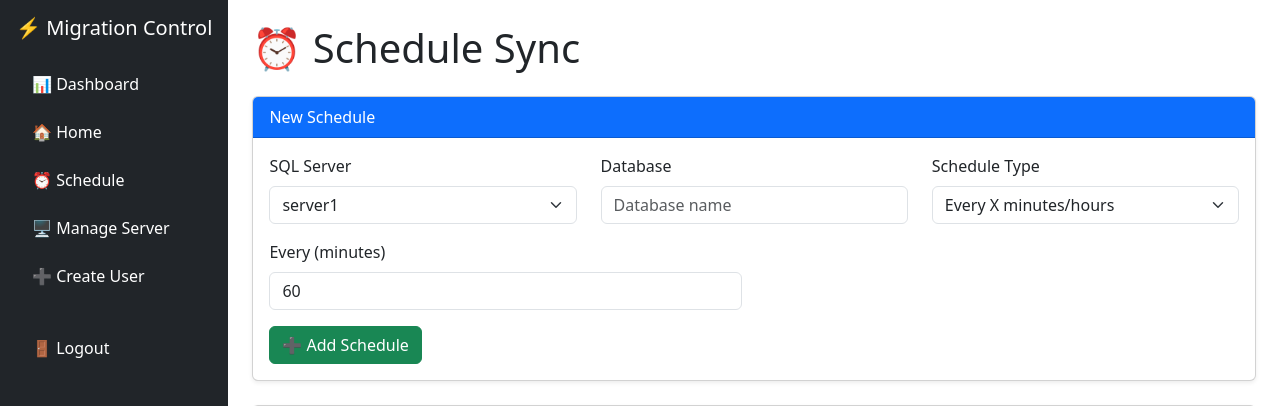
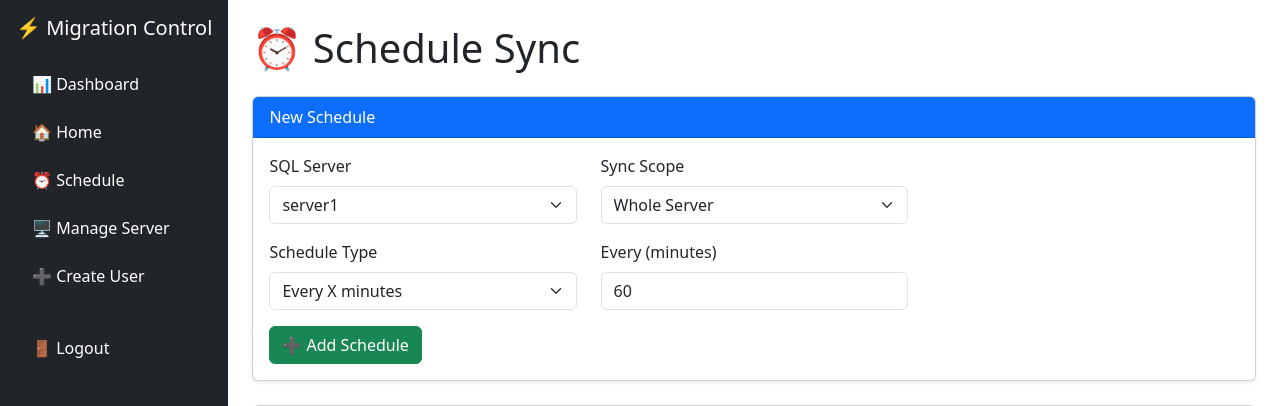
Before and after one commit to saadactin/Nitin_sir, a Flask app: page /schedule in a window 1280 px wide. Shown: the top 406 px of the page. Run offline with Flask 3, Linux system fonts and the light colour scheme; the visitor is signed in with stand-in values (Sample User, id 1); data that the repository does not hold is empty.

Commit message:
sync server feature

```diff
--- a/etl/app.py
+++ b/etl/app.py
@@ -96,6 +96,52 @@ def get_sql_servers_and_databases() -> dict:
             result[server_name] = []
             logging.error(f"❌ Cannot connect to {server_host}: {e}")
     return result
+
+def schedule_job(job_id, server, database=None, interval=None, run_time=None):
+    """Schedule a sync job (whole server or single database)."""
+
+    def job_loop():
+        logging.info(f"[JOB {job_id}] Started for {server}/{database or 'ALL'}")
+        while not stop_flags.get(job_id, False):
+            if interval:
+                # Run job immediately, then wait
+                if database:
+                    run_sync(server, database)   # single DB sync
+                else:
+                    logging.info(f"[JOB {job_id}] Running whole server sync: {server}")
+                    subprocess.run(
+                        [sys.executable, os.path.join(os.path.dirname(__file__), "hybrid_sync.py")],
+                        env={**os.environ, "SELECTED_SERVER": server},
+                        capture_output=True,
+                        text=True
+                    )
+                time.sleep(interval)
+
+            elif run_time:
+                # Wait until the next target time of day
+                now = time.localtime()
+                target_seconds = run_time[0] * 3600 + run_time[1] * 60
+                current_seconds = now.tm_hour * 3600 + now.tm_min * 60 + now.tm_sec
+                sleep_time = (target_seconds - current_seconds) % (24 * 3600)
+                if sleep_time > 0:
+                    time.sleep(sleep_time)
+
+                if not stop_flags.get(job_id, False):
+                    if database:
+                        run_sync(server, database)
+                    else:
+                        logging.info(f"[JOB {job_id}] Running whole server sync: {server}")
+                        subprocess.run(
+                            [sys.executable, os.path.join(os.path.dirname(__file__), "hybrid_sync.py")],
+                            env={**os.environ, "SELECTED_SERVER": server},
+                            capture_output=True,
+                            text=True
+                        )
+        logging.info(f"[JOB {job_id}] Stopped")
+
+    t = threading.Thread(target=job_loop, daemon=True)
+    t.start()
+
 
 # ---------------- Run Sync ----------------
 def run_sync(server, database):
@@ -248,8 +294,12 @@ def database_details(db_name):
 @app.route("/schedule")
 @login_required(roles=["admin", "operator"])
 def schedule_page():
-    sqlservers = get_sql_servers_and_databases()
-    return render_template("schedule.html", sqlservers=sqlservers, schedules=list(schedules.values()))
+    servers = get_sql_servers_and_databases()  # get dict of servers→databases
+    return render_template(
+        "schedule.html",
+        sqlservers=servers,
+        schedules=schedules
+    )
 
 @app.route("/home")
 def home():
@@ -259,30 +309,38 @@ def home():
 @app.route("/api/schedule/add", methods=["POST"])
 @login_required(roles=["admin", "operator"])
 def add_schedule():
+    """Add a new schedule for whole server or single database."""
     server = request.form["server"]
-    database = request.form["database"]
+    database = request.form.get("database")  # optional
     sched_type = request.form["type"]
     job_id = str(uuid.uuid4())
 
     stop_flags[job_id] = False
+
     if sched_type == "interval":
         minutes = int(request.form.get("minutes", 60))
         schedules[job_id] = {
-            "id": job_id, "server": server, "database": database,
-            "type": "interval", "details": f"Every {minutes} minutes"
+            "id": job_id,
+            "server": server,
+            "database": database,
+            "type": "interval",
+            "details": f"Every {minutes} minutes"
         }
         schedule_job(job_id, server, database, interval=minutes * 60)
-    else:
+
+    elif sched_type == "daily":
         time_str = request.form.get("time", "02:00")
         hour, minute = map(int, time_str.split(":"))
         schedules[job_id] = {
-            "id": job_id, "server": server, "database": database,
-            "type": "daily", "details": f"Daily at {time_str}"
+            "id": job_id,
+            "server": server,
+            "database": database,
+            "type": "daily",
+            "details": f"Daily at {time_str}"
         }
         schedule_job(job_id, server, database, run_time=(hour, minute))
 
     return jsonify({"status": "ok", "job_id": job_id})
-
 @app.route("/api/schedule/delete/<job_id>", methods=["DELETE"])
 @login_required(roles=["admin", "operator"])
 def delete_schedule(job_id):
--- a/etl/db_connections.yaml
+++ b/etl/db_connections.yaml
@@ -17,14 +17,6 @@ sqlservers:
     username: SA
   server2:
     check_new_databases: true
-    password: '123'
-    port: '1433'
-    server: 192.168.18.161
-    skip_databases: []
-    sync_mode: hybrid
-    username: sa
-  servervikas:
-    check_new_databases: true
     password: root
     port: '1433'
     server: 192.168.18.124
--- a/etl/templates/schedule.html
+++ b/etl/templates/schedule.html
@@ -23,38 +23,58 @@
         <div class="card-body">
           <form id="scheduleForm">
             <div class="row mb-3">
+              <!-- Server -->
               <div class="col-md-4">
                 <label class="form-label">SQL Server</label>
-                <select class="form-select" name="server" required>
-                  {% for server in sqlservers.keys() %}
+                <select class="form-select" name="server" id="server" required>
+                  {% for server, dbs in sqlservers.items() %}
                     <option value="{{ server }}">{{ server }}</option>
                   {% endfor %}
                 </select>
               </div>
+
+              <!-- Sync Scope -->
               <div class="col-md-4">
+                <label class="form-label">Sync Scope</label>
+                <select id="targetType" name="targetType" class="form-select" required>
+                  <option value="server">Whole Server</option>
+                  <option value="database">Single Database</option>
+                </select>
+              </div>
+
+              <!-- Database dropdown (hidden by default) -->
+              <div class="col-md-4" id="databaseGroup" style="display:none;">
                 <label class="form-label">Database</label>
-                <input type="text" name="database" class="form-control" placeholder="Database name" required>
-              </div>
-              <div class="col-md-4">
-                <label class="form-label">Schedule Type</label>
-                <select class="form-select" name="type" id="scheduleType">
-                  <option value="interval">Every X minutes/hours</option>
-                  <option value="cron">Specific time</option>
+                <select id="database" name="database" class="form-select">
+                  {% for server, dbs in sqlservers.items() %}
+                    {% for db in dbs %}
+                      <option value="{{ db }}" data-server="{{ server }}">{{ db }}</option>
+                    {% endfor %}
+                  {% endfor %}
                 </select>
               </div>
             </div>
 
-            <div id="intervalFields" class="row mb-3">
-              <div class="col-md-6">
+            <div class="row mb-3">
+              <!-- Schedule Type -->
+              <div class="col-md-4">
+                <label class="form-label">Schedule Type</label>
+                <select class="form-select" name="type" id="scheduleType">
+                  <option value="interval">Every X minutes</option>
+                  <option value="daily">Daily at specific time</option>
+                </select>
+              </div>
+
+              <!-- Interval Fields -->
+              <div class="col-md-4" id="intervalGroup">
                 <label class="form-label">Every (minutes)</label>
-                <input type="number" name="minutes" class="form-control" min="1" value="60">
+                <input type="number" name="minutes" id="minutes" class="form-control" min="1" value="60">
               </div>
-            </div>
 
-            <div id="cronFields" class="row mb-3" style="display:none;">
-              <div class="col-md-6">
+              <!-- Daily Fields -->
+              <div class="col-md-4" id="dailyGroup" style="display:none;">
                 <label class="form-label">Time (HH:MM, 24h)</label>
-                <input type="time" name="time" class="form-control">
+                <input type="time" name="time" id="time" class="form-control" value="02:00">
               </div>
             </div>
 
@@ -81,7 +101,7 @@
               {% for job in schedules %}
                 <tr>
                   <td>{{ job.server }}</td>
-                  <td>{{ job.database }}</td>
+                  <td>{{ job.database or "ALL DATABASES" }}</td>
                   <td>{{ job.type }}</td>
                   <td>{{ job.details }}</td>
                   <td>
@@ -97,21 +117,37 @@
   </div>
 
   <script>
-    // Toggle between interval & cron fields
-    document.getElementById("scheduleType").addEventListener("change", function() {
-      if (this.value === "interval") {
-        document.getElementById("intervalFields").style.display = "flex";
-        document.getElementById("cronFields").style.display = "none";
+    // Toggle database dropdown based on Sync Scope
+    document.getElementById("targetType").addEventListener("change", function() {
+      if (this.value === "database") {
+        document.getElementById("databaseGroup").style.display = "block";
       } else {
-        document.getElementById("intervalFields").style.display = "none";
-        document.getElementById("cronFields").style.display = "flex";
+        document.getElementById("databaseGroup").style.display = "none";
+        document.getElementById("database").value = ""; // reset
       }
     });
 
-    // Add new schedule
+    // Toggle interval vs daily input fields
+    document.getElementById("scheduleType").addEventListener("change", function() {
+      if (this.value === "interval") {
+        document.getElementById("intervalGroup").style.display = "block";
+        document.getElementById("dailyGroup").style.display = "none";
+      } else {
+        document.getElementById("intervalGroup").style.display = "none";
+        document.getElementById("dailyGroup").style.display = "block";
+      }
+    });
+
+    // Submit new schedule
     document.getElementById("scheduleForm").addEventListener("submit", async function(e) {
       e.preventDefault();
       const formData = new FormData(this);
+
+      // If "Whole Server" selected, remove database field
+      if (formData.get("targetType") === "server") {
+        formData.set("database", "");
+      }
+
       const res = await fetch("/api/schedule/add", {
         method: "POST",
         body: formData
```
Also changed, not shown: etl/templates/alerts.html (added, +90 -0 lines).
